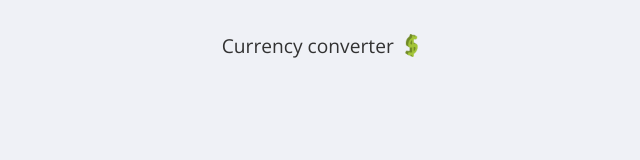
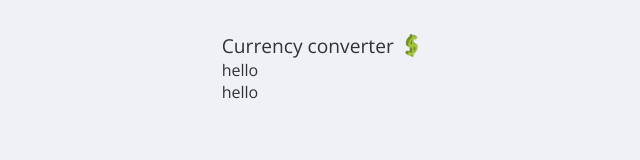
Before and after one commit to scc416/currency-converter, a React (Create React App) app: page / in a window 1280 px wide. Shown: the top 160 px of the page, without its empty margins (315-955 px from the left). Built offline with nearby package versions, Linux system fonts and the light colour scheme; no server answers.

Commit message:
start making currency element with hard coded data

```diff
--- a/src/App.js
+++ b/src/App.js
@@ -1,12 +1,14 @@
 import "./App.css";
 import useData from "./hooks/useData";
 import Title from "./Components/Title";
+import CurrencyList from "./Components/Currency/CurrencyList";
 
 const App = () => {
   const currencies = useData();
   return (
     <>
-      <Title />{" "}
+      <Title />
+      <CurrencyList />
     </>
   );
 };
--- /dev/null
+++ b/src/Components/Currency/CurrencyList.jsx
@@ -0,0 +1,10 @@
+import CurrencyListItem from "./CurrencyListItem";
+
+const lst = [1, 2];
+
+const CurrencyList = () => {
+  const elms = lst.map((elm) => <CurrencyListItem />);
+  return <div>{elms}</div>;
+};
+
+export default CurrencyList;
--- /dev/null
+++ b/src/Components/Currency/CurrencyListItem.jsx
@@ -0,0 +1,5 @@
+const CurrencyListItem = () => {
+  return <div>hello</div>
+}
+
+export default CurrencyListItem;
```
Also changed, not shown: src/Components/Currency/Currency.css (added).
